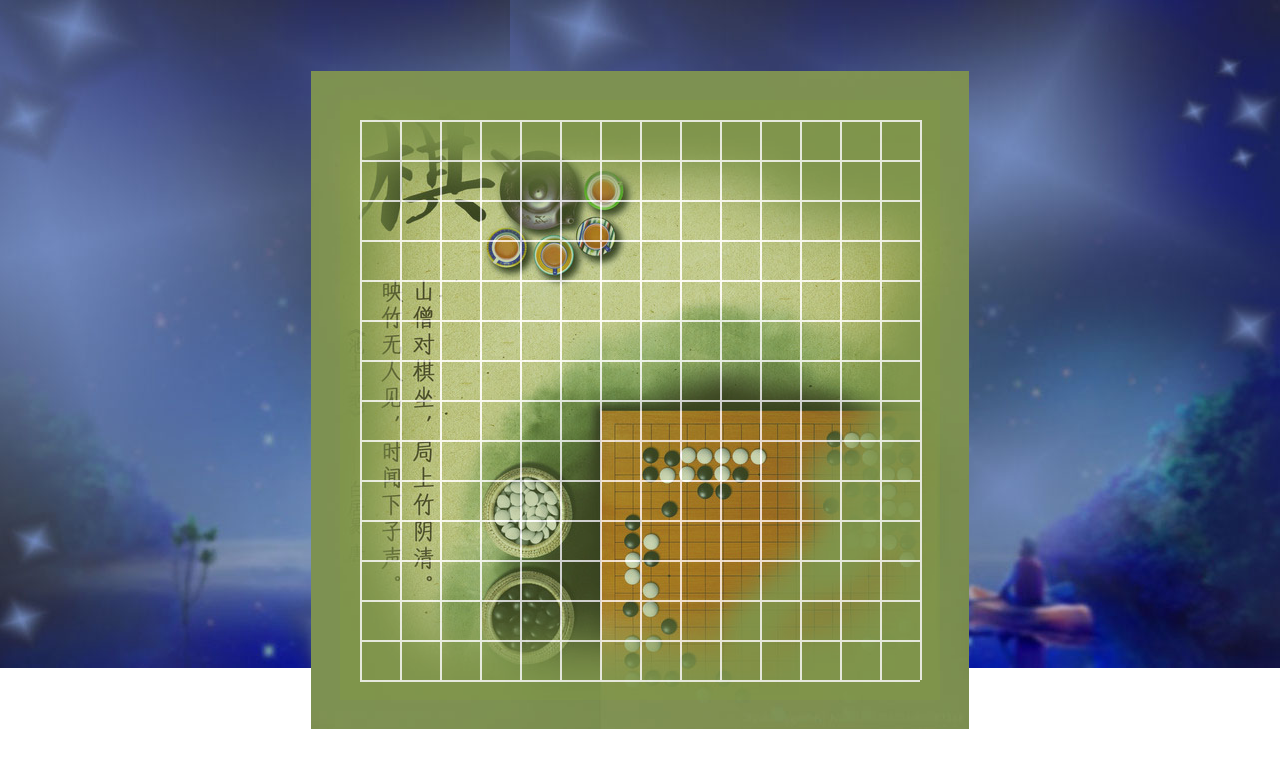
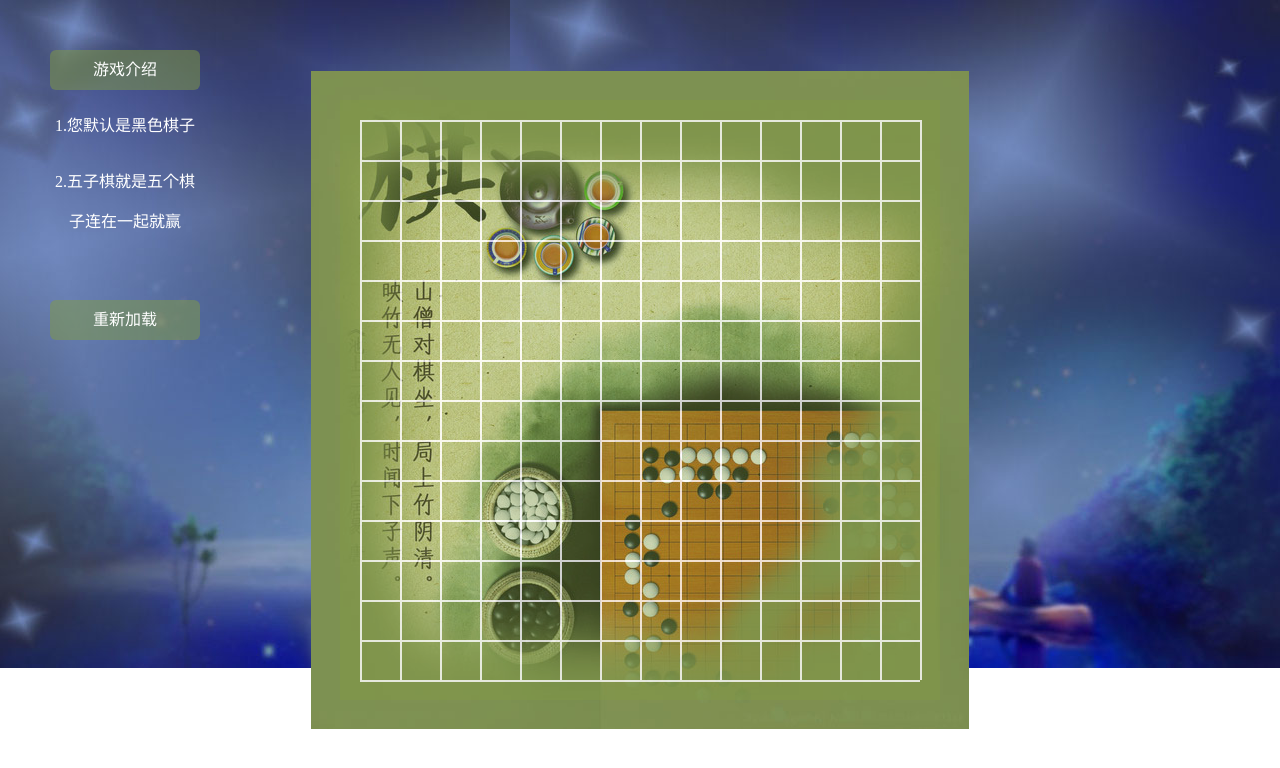
Before and after one commit to lixinmusic/wuziti, a plain HTML site: page index.html in a window 1280 px wide. Drawn offline with Linux system fonts and the light colour scheme.

Commit message:
二次数据

```diff
--- a/index.html
+++ b/index.html
@@ -6,7 +6,14 @@
     <link rel="stylesheet" href="index.css">
 </head>
 <body>
+<div class="jianshao">游戏介绍
+  <ul>
+      <p>1.您默认是黑色棋子</p>
+      <p>2.五子棋就是五个棋子连在一起就赢</p>
+  </ul>
 
+</div>
+<div class="anniu">重新加载</div>
 
 <div class="container">
 
--- a/index.js
+++ b/index.js
@@ -88,24 +88,7 @@ for (var i = 0; i < 15; i++) {
 			tx++;
 			ty++;
 		}
-		//if(zx>=5){
-		//	return true;
-		//}
-		//tx=pos.x;ty=pos.y;
-		//while(biao[join(tx-1,ty+1)]){
-		//	yx++;
-		//	tx--;
-		//	ty++;
-		//}
-		//tx=pos.x;ty=pos.y;
-		//while(biao[join(tx+1,ty-1)]){
-		//	yx++;
-		//	tx++;
-		//	ty--;
-		//}
-		//if(yx>=5){
-		//	return true;
-		//}
+
 		return Math.max(h, s, zx, yx);
 	}
 	//加开关
@@ -177,4 +160,8 @@ for (var i = 0; i < 15; i++) {
 
 			}
 		})
+	//重新加载的事件
+	$('.anniu').on('click',function(){
+		location.reload();
+	})
 })
--- a/index.scss
+++ b/index.scss
@@ -91,3 +91,71 @@ $width:600px;
     left:$width/30+$j*$width/15;
   }
 }
+
+.jianshao{
+  width: 150px;
+  height:40px;
+  background: rgba(129, 155, 68, 0.51);;
+  z-index: 10;
+  color:#fff;
+  position: absolute;
+  top:50px;
+  left:50px;
+  text-align:center;
+  line-height:40px;
+  border-radius:6px;
+  cursor:pointer;
+  transition:all 0.2s ease;
+  transform:translateX(-100%);
+  animation:pao 2s linear;
+  animation-delay:0.2s;
+  animation-fill-mode:forwards;
+  opacity:0;
+}
+@keyframes pao{
+  0%{
+    transform:translateX(-100%);
+  }
+  100%{
+    transform:translateX(0);
+    opacity:1;
+  }
+}
+.jianshao p{
+  transition:all 1s ease;
+  transform:translateX(-100%);
+  animation:pao 3s linear;
+  animation-delay:0.3s;
+  animation-fill-mode:forwards;
+  opacity:0
+}
+
+.anniu{
+  width: 150px;
+  height:40px;
+  background: rgba(129, 155, 68, 0.51);;
+  z-index: 10;
+  color:#fff;
+  position: absolute;
+  top:300px;
+  left:50px;
+  text-align:center;
+  line-height:40px;
+  border-radius:6px;
+  cursor:pointer;
+  transition:all 0.2s ease;
+  transforme:translateX(100%);
+  animation:zai 2s linear;
+  animation-delay:0.2s;
+  animation-fill-mode:forwards;
+  opacity:0;
+}
+@keyframes zai{
+    0%{
+      transform:translateX(-100%);
+    }
+  100%{
+    transform:translateX(0);
+    opacity:1;
+  }
+}
```
Also changed, not shown: index.css.
